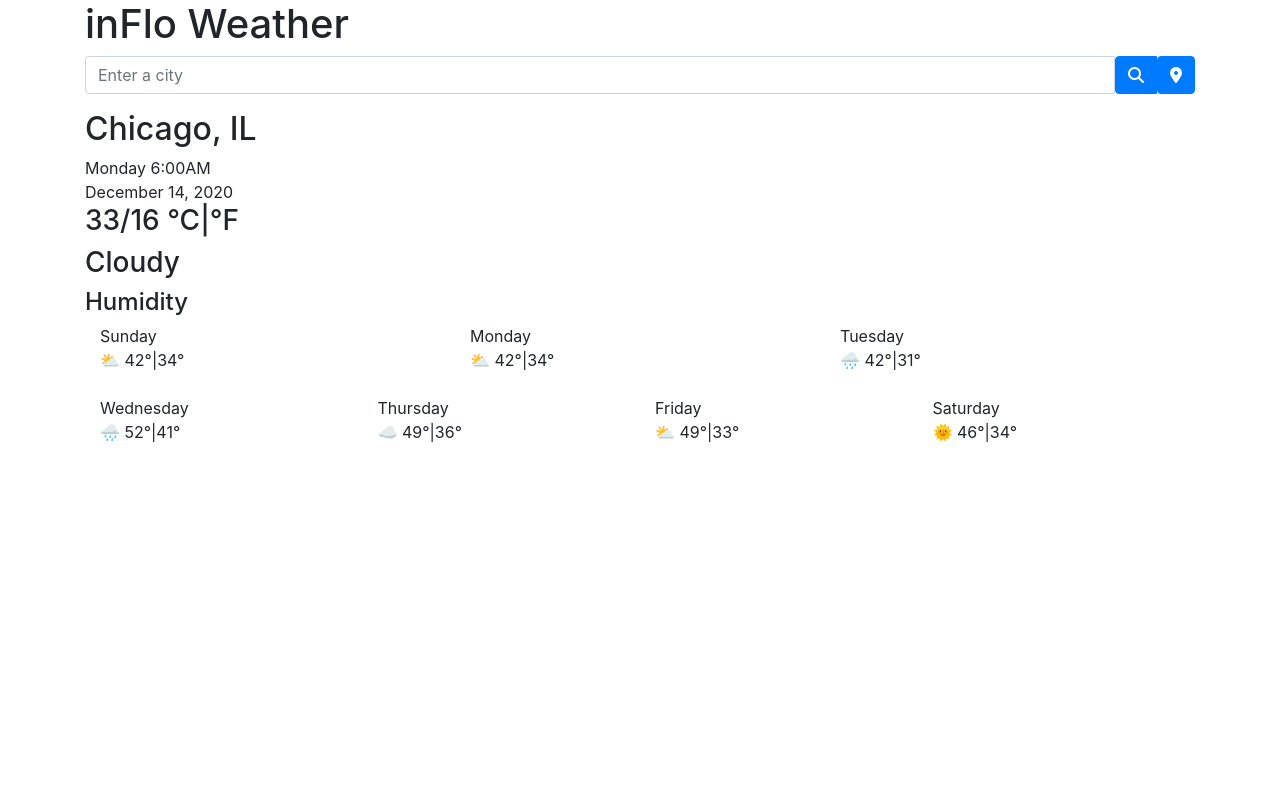
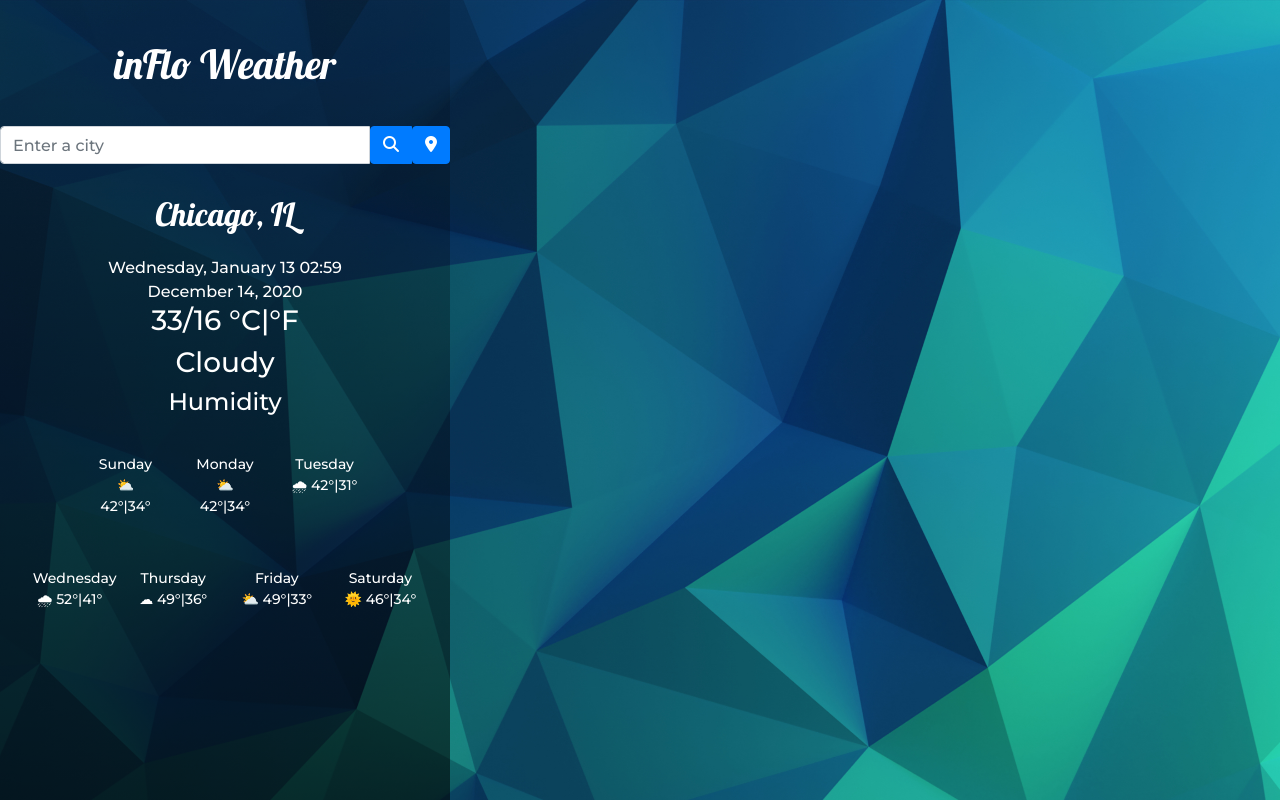
Before and after one commit to inFlo1/first-weather-app, a plain HTML site: page index.html in a window 1280 px wide. Drawn offline with nearby package versions, Linux system fonts and the light colour scheme; no server answers.

Commit message:
CSS and JS updated

```diff
--- a/index.html
+++ b/index.html
@@ -17,13 +17,13 @@
       src="https://kit.fontawesome.com/127cae9b3d.js"
       crossorigin="anonymous"
     ></script>
-    <link rel="stylesheet" href="styles.css" />
+    <link rel="stylesheet" href="src/style.css" />
     <meta charset="UTF-8" />
     <meta name="viewport" content="width=device-width, initial-scale=1.0" />
     <title>inFlo Weather</title>
   </head>
   <body>
-    <div class="container weather-app">
+    <div id="container">
       <h1>inFlo Weather</h1>
       <header>
         <div class="row">
@@ -133,5 +133,6 @@
         </div>
       </footer>
     </div>
+    <script src="src/index.js"></script>
   </body>
 </html>
--- a/style.css
+++ b/src/style.css
@@ -9,14 +9,13 @@ body {
   background-size: cover;
   background-position: top center;
 }
-.weather-app {
+#container {
   display: flex;
   flex-direction: column;
   background-image: linear-gradient(
-    180deg,
-    rgba(93, 186, 225, 0.1),
-    rgba(123, 183, 82, 0.5),
-    rgba(93, 75, 137, 1)
+    to bottom,
+    rgba(0, 0, 0, 0.1),
+    rgba(0, 0, 0, 0.6)
   );
   min-height: 100vh;
   width: 100%;
```
Also changed, not shown: src/frosty-blue-polygon_2560x1440.jpg (renamed from frosty-blue-polygon_2560x1440.jpg), src/index.js (renamed from index.js).
